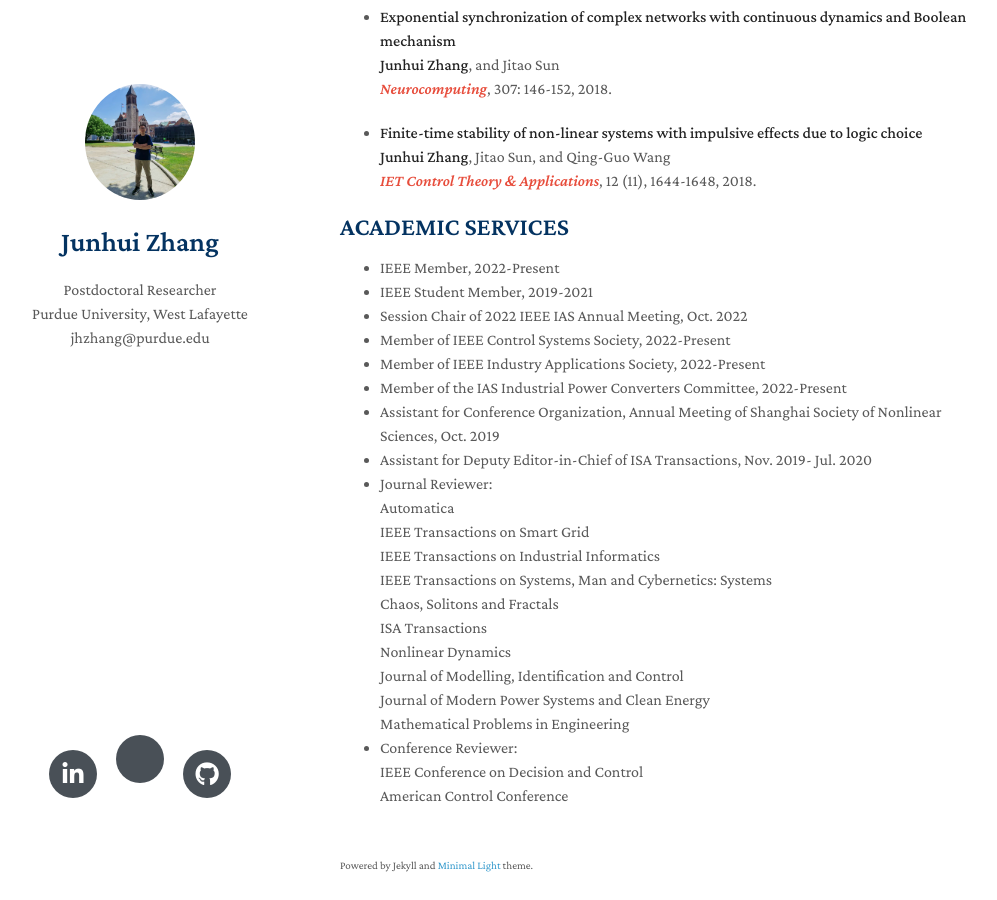
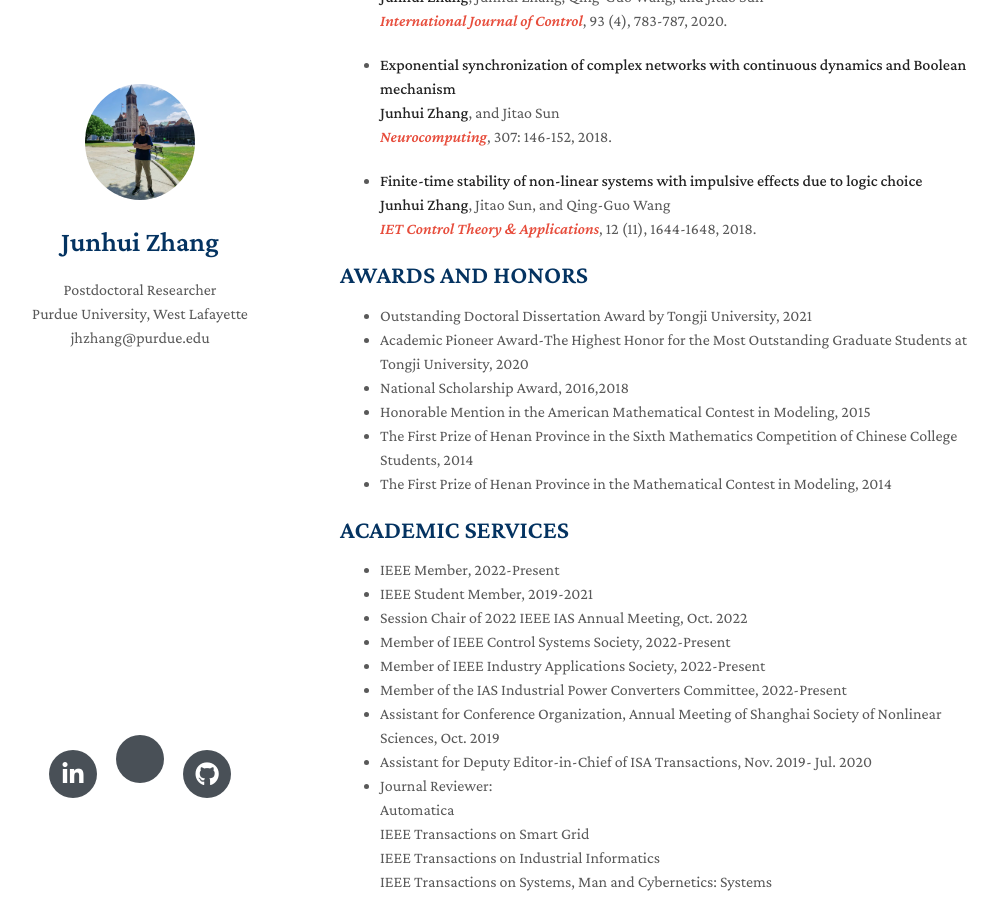
Before and after one commit to MrJUNHUIZHANG/Homepage, a Jekyll site: the page built from index.md, in a window 1280 px wide and 900 px high, scrolled down 1441 px. Shown: the whole window, without its empty margins (130-1127 px from the left). Built offline with Jekyll 4.4.1, drawn with Linux system fonts in a browser that asks for light colours; nearby versions of some CDN libraries; a style sheet for code colours, icons or effects is not loaded; our own code applies the rules of GitHub Pages for plain Markdown files; some of the changed text lies outside the part shown.

Commit message:
Update index.md

```diff
--- a/index.md
+++ b/index.md
@@ -4,7 +4,7 @@ layout: homepage
 
 ## About Me
 
-Hello, welcome to my homepage! My name is Junhui Zhang. I am currently a postdoctoral researcher at Purdue University advised by [Prof. Xiaonan Lu](https://sites.temple.edu/ecexiaonanlu/people/). Meanwhile, I also work closely with [Prof. Wenyuan Tang](https://people.engr.ncsu.edu/wtang8/) at North Carolina State University. I got my Ph.D. degree at Applied Mathematics in 2021 from Tongji University advised by [Prof. Jitao Sun](https://math.tongji.edu.cn/info/1147/8803.htm). I was a visiting Ph.D. student at the University of Notre Dame, USA, and the University of Johannesburg, South Africa, in 2019 and 2020, respectively.
+Hello, welcome to my homepage! My name is Junhui Zhang. I am currently a postdoctoral researcher at Purdue University advised by [Prof. Xiaonan Lu](https://sites.temple.edu/ecexiaonanlu/people/). Meanwhile, I also work closely with [Prof. Wenyuan Tang](https://people.engr.ncsu.edu/wtang8/) at North Carolina State University. I got my Ph.D. degree at Applied Mathematics in 2021 from Tongji University advised by [Prof. Jitao Sun](https://math.tongji.edu.cn/info/1147/8803.htm). I was a visiting Ph.D. student at the [Distributed Cooperative Systems Research (DISCOVER) Lab](https://sites.google.com/a/nd.edu/discoverlab/) of University of Notre Dame advised by [Prof. Hai Lin](https://www3.nd.edu/~hlin1/), and the University of Johannesburg advised by [Prof. Qing-Guo Wang](https://www.uj.ac.za/members/prof-qing-guo-wang/) and [Prof. Tshilidzi Marwala](https://en.m.wikipedia.org/wiki/Tshilidzi_Marwala), in 2019 and 2020, respectively.
 
 I have six years of research experience in the control and optimization fields. My current research interests are developing control, optimization, and machine learning methods for power systems. I am also interested in the control of connected automated vehicles and robotics.
 
@@ -89,6 +89,14 @@ I have six years of research experience in the control and optimization fields.
   <strong><i style="color:#e74d3c"> IET Control Theory & Applications</i></strong>, 12 (11), 1644-1648, 2018.
   <br>
 
+## AWARDS AND HONORS
+
+- Outstanding Doctoral Dissertation Award by Tongji University, 2021
+- Academic Pioneer Award-The Highest Honor for the Most Outstanding Graduate Students at Tongji University, 2020
+- National Scholarship Award, 2016,2018
+- Honorable Mention in the American Mathematical Contest in Modeling, 2015
+- The First Prize of Henan Province in the Sixth Mathematics Competition of Chinese College Students, 2014
+- The First Prize of Henan Province in the Mathematical Contest in Modeling, 2014
 
 ## ACADEMIC SERVICES
 
```
